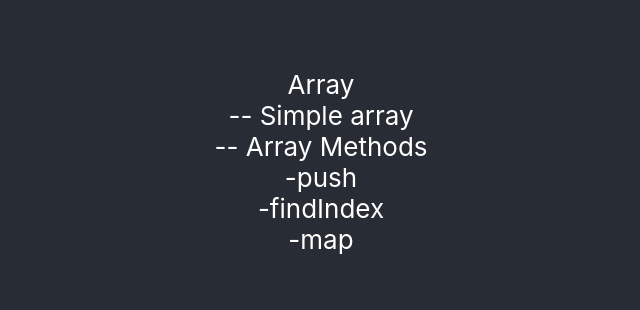
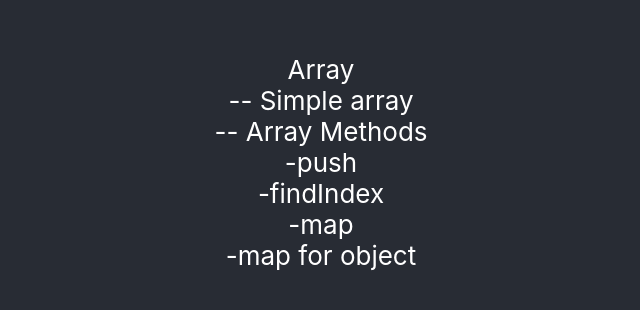
Before and after one commit to haseebulamin/React-Course-Project, a React (Create React App) app: page / in a window 1280 px wide. Shown: the part 238-548 px from the top of the page, without its empty margins (319-959 px from the left). Built offline with nearby package versions, Linux system fonts and the light colour scheme.

Commit message:
map for object

```diff
--- a/src/Components/JavaScript-refresh/Array/Array.jsx
+++ b/src/Components/JavaScript-refresh/Array/Array.jsx
@@ -7,18 +7,26 @@ export default function Array() {
     console.log(hobbies[1]);
     console.log(hobbies[2]);
     console.log(hobbies[3]);
+//---------------------------------------------
 
     // Array Methods
     hobbies.push("Ludo"); // Add value in array
     console.log(hobbies);
+//---------------------------------------------
 
     const index = hobbies.findIndex((item)=> { // finding ndex of value
       return item === "Hockey";
     })
     console.log(index);
+//---------------------------------------------
 
     const maphobby = hobbies.map((item)=> item + "!"); // for update array
     console.log(maphobby);
+//---------------------------------------------
+
+    const mapObject = hobbies.map((item)=> ({game: item})); // create a object
+    console.log(mapObject);
+
   return (
     <div>
       Array <br />
@@ -26,7 +34,8 @@ export default function Array() {
       -- Array Methods <br />
       -push <br />
       -findIndex <br />
-      -map
+      -map <br />
+      -map for object
     </div>
   )
 }
```
